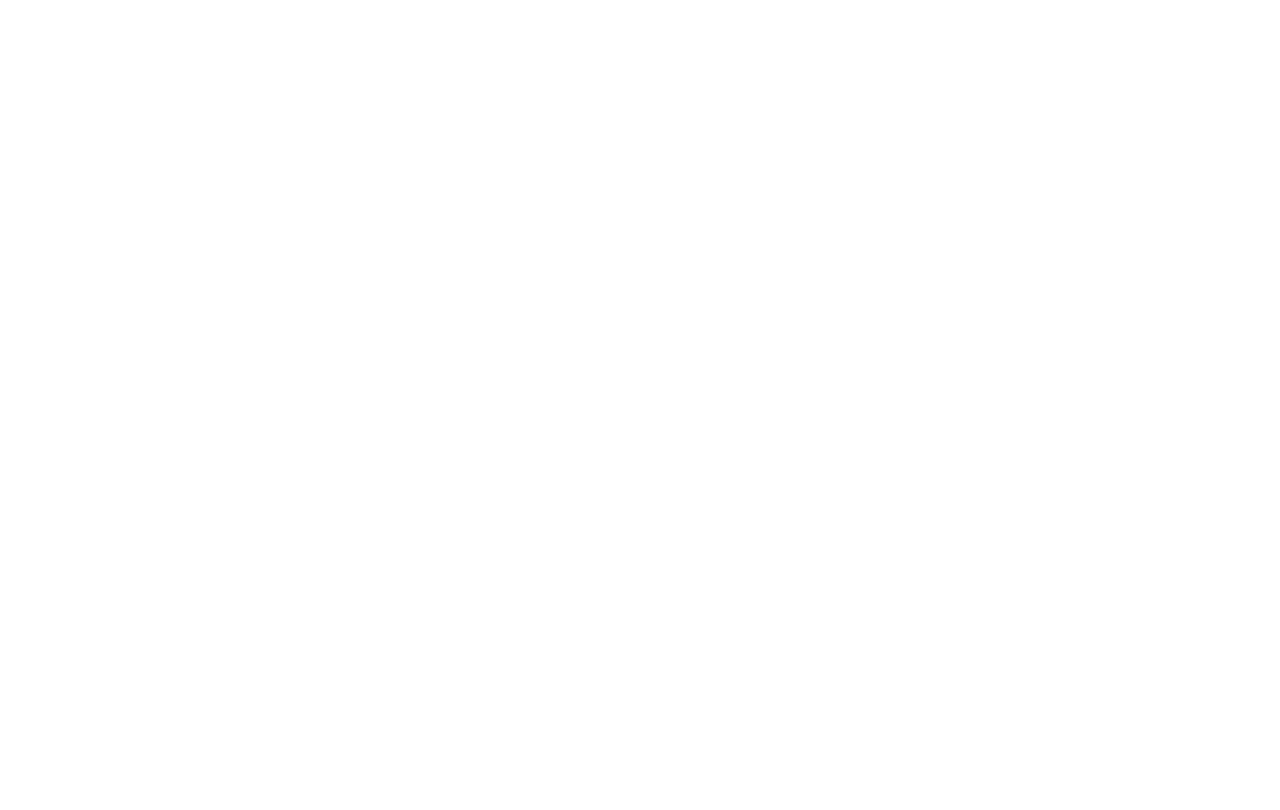
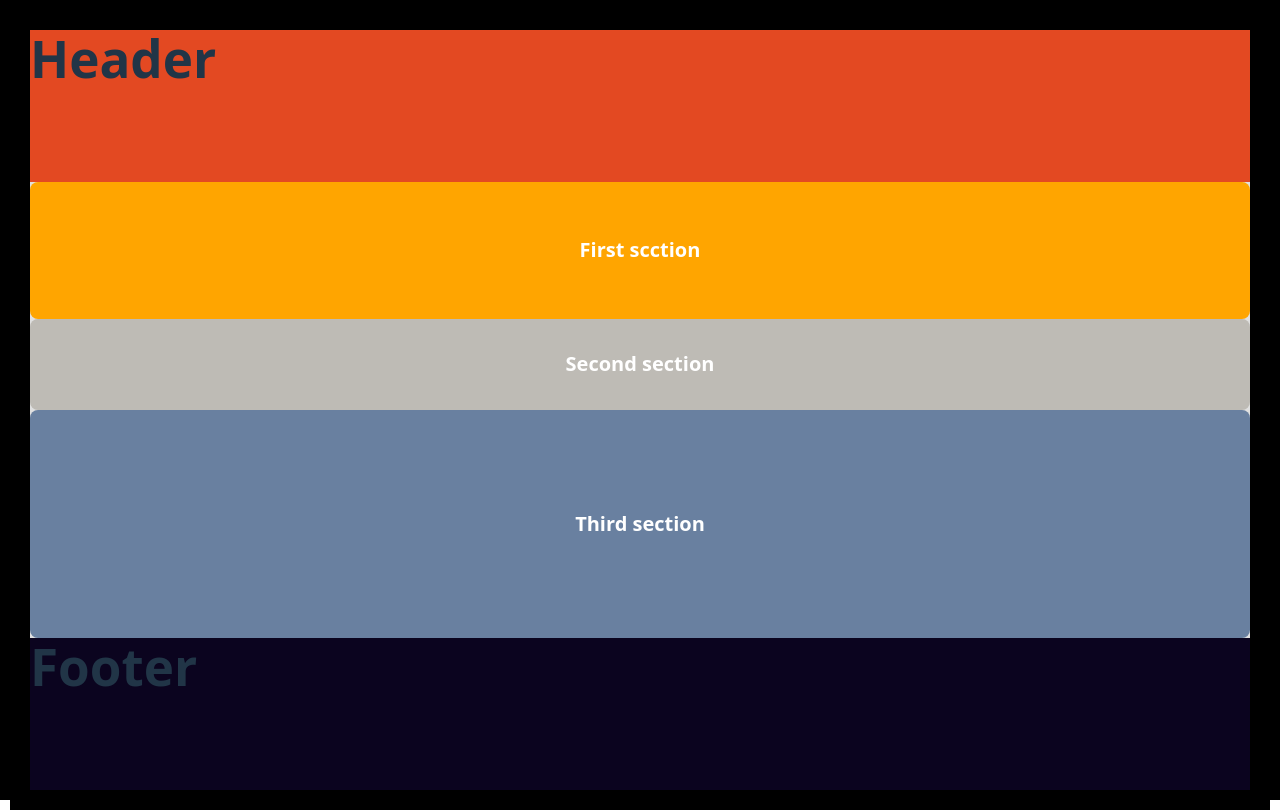
Before and after one commit to juniorSarh/Task8-1-ui-challenge, a React (Vite) app: page / in a window 1280 px wide. Built offline with nearby package versions, Linux system fonts and the light colour scheme.

Commit message:
Feature: The components are now displaying on index.html

```diff
--- a/src/App.css
+++ b/src/App.css
@@ -7,4 +7,56 @@
 html,body, #root{
   height: 100%;
   width: 100%;
+  border: 10px solid black;
+  background-color: #f5f5f5;
 }
+
+/* main div */
+.main-div {
+  display: flex;
+  flex-direction: column;
+  align-items: center;
+  justify-content: space-between;
+  height: 100%;
+  width: 100%;
+}
+
+/* main div box */
+.box1 {
+  display: flex;
+  align-items: center;
+  justify-content: center;
+  background: orange;
+  color: white;
+  font-size: 20px;
+  font-weight: bold;
+  border-radius: 8px;
+  height: 30%;
+  width: 100%;
+}
+
+.box2 {
+  display: flex;
+  align-items: center;
+  justify-content: center;
+  background: rgb(190, 187, 181);
+  color: white;
+  font-size: 20px;
+  font-weight: bold;
+  border-radius: 8px;
+  height: 20%;
+  width: 100%;
+}
+
+.box3 {
+  display: flex;
+  align-items: center;
+  justify-content: center;
+  background: rgb(105, 128, 160);
+  color: white;
+  font-size: 20px;
+  font-weight: bold;
+  border-radius: 8px;
+  height: 50%;
+  width: 100%;
+}
--- a/src/App.tsx
+++ b/src/App.tsx
@@ -1,11 +1,16 @@
 import { useState } from 'react'
-
+import './App.css'
+import Header from './components/Header'
+import MainDiv from './components/MainDiv'
+import Footer from './components/Footer'
 
 function App() {
 
   return (
     <>
-
+     <Header/>
+     <MainDiv/>
+     <Footer/>
     </>
   )
 }
--- a/src/components/Footer.tsx
+++ b/src/components/Footer.tsx
@@ -2,8 +2,10 @@
 
 export default function Footer() {
   return (
-    <div>
 
-    </div>
-  )
+      <div className='footer' style={{ width: "100%", height: "20%", backgroundColor: "#0b041fff" }}>
+        <h1>Footer</h1>
+      </div>
+
+  );
 }
--- a/src/components/Header.tsx
+++ b/src/components/Header.tsx
@@ -0,0 +1,12 @@
+import React from 'react'
+
+export default function Header() {
+  return (
+
+      <div style={{ width: "100%", height: "20%", backgroundColor: "#e34922ff" }}
+      >
+        <h1>Header</h1>
+
+    </div>
+  );
+}
--- a/src/components/MainDiv.tsx
+++ b/src/components/MainDiv.tsx
@@ -2,8 +2,16 @@
 
 export default function MainDiv() {
   return (
-    <div>
-
+    <div
+      className="main-div"
+      style={{ width: "100%", height: "60%", backgroundColor: "#e0e0e0" }}
+    >
+      <div className="box1">First scction</div>
+      <div className="box2">Second section</div>
+      <div className="box3">Third section</div>
+      {/* <div className="box">4</div>
+      <div className="box">5</div>
+      <div className="box">6</div> */}
     </div>
-  )
+  );
 }
```
Also changed, not shown: src/components/Icons.tsx (+15 -5 lines), src/components/Img.tsx (+9 -1 lines).
